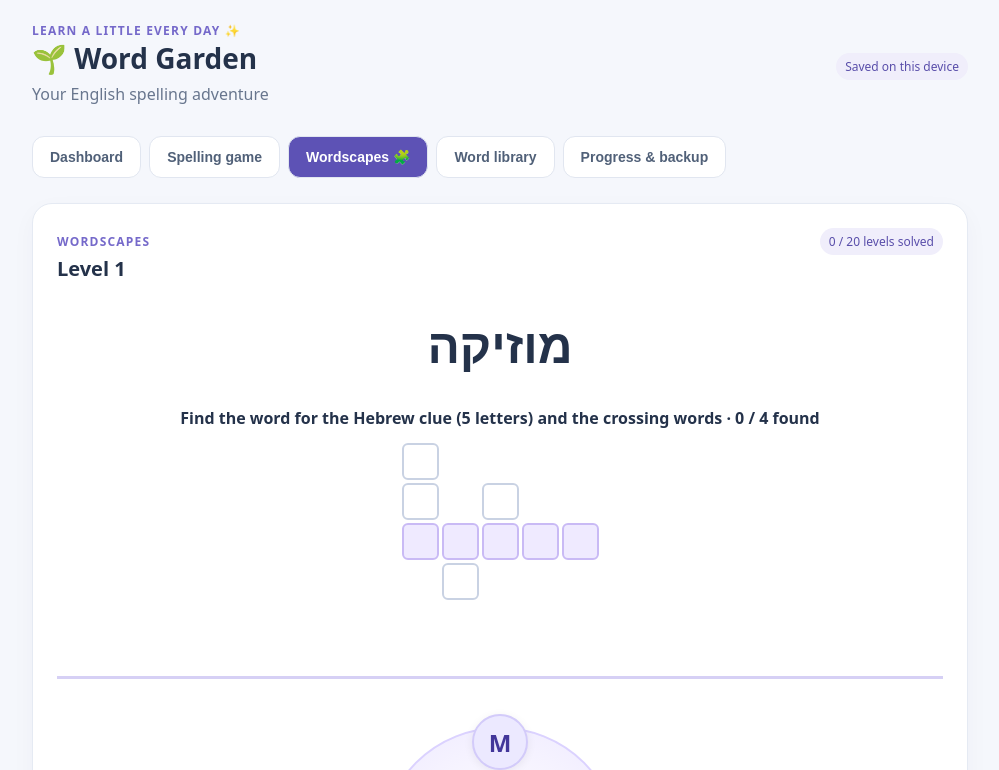
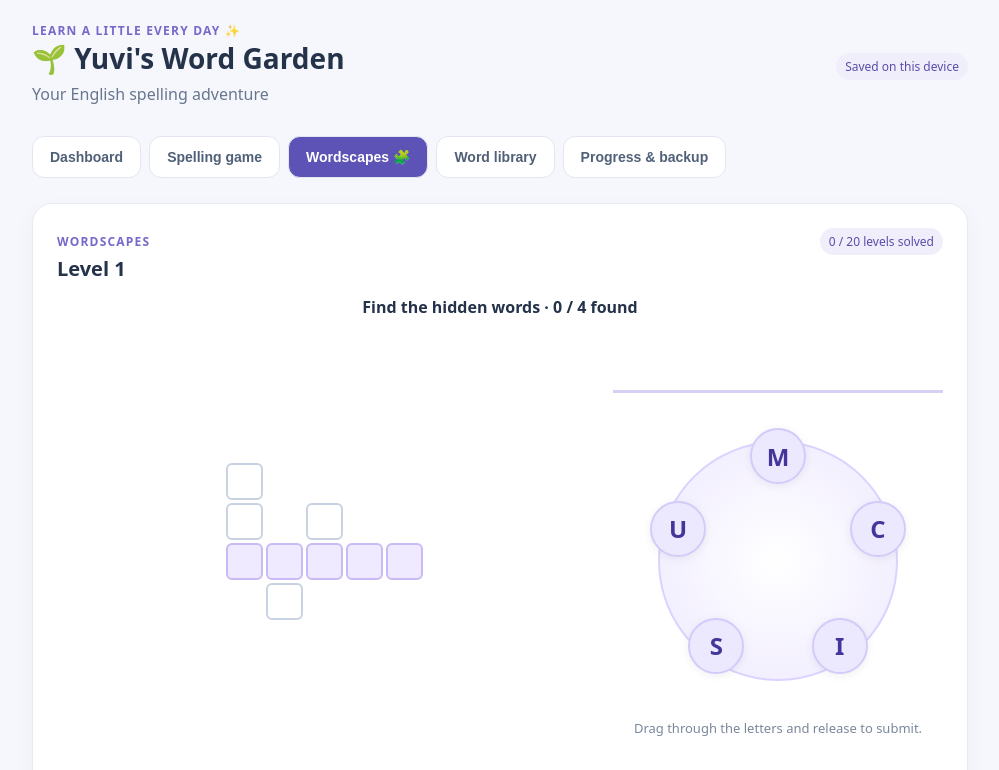
Before and after one commit to amitbarnir/word-garden, a plain HTML site: page index.html in a window 1280 px wide. Both pictures are taken after a click on the button "Wordscapes 🧩". Shown: the top 770 px of the page, without its empty margins (140-1139 px from the left). Drawn offline with Linux system fonts and the light colour scheme.

Commit message:
Rename to Yuvi's Word Garden; open spelling by default; show crossword beside wheel

```diff
--- a/index.html
+++ b/index.html
@@ -3,7 +3,7 @@
 <head>
 <meta charset="utf-8">
 <meta name="viewport" content="width=device-width,initial-scale=1">
-<title>Word Garden · English Practice</title>
+<title>Yuvi's Word Garden · English Practice</title>
 <style>
 :root{
   --bg:#f5f7fc; --card:#fff; --ink:#24324a; --muted:#68768e; --line:#e5eaf3;
@@ -37,6 +37,11 @@ input:focus,textarea:focus,select:focus{outline:2px solid #a59af4}
 footer{margin:28px 0;color:#8a94a7;font-size:12px}
 
 /* Wordscapes */
+.ws-stage{display:grid;grid-template-columns:minmax(0,1fr) 330px;align-items:center;gap:22px;margin:16px 0 6px}
+.ws-board{min-width:0;display:flex;align-items:center;justify-content:center;overflow-x:auto;padding:10px 0}
+.ws-play{min-width:0;display:flex;flex-direction:column;align-items:center;justify-content:center}
+.ws-play #wsGuess{width:100%}
+@media(max-width:760px){.ws-stage{grid-template-columns:minmax(0,1fr);gap:8px}.ws-board{overflow-x:auto}.ws-wheel-wrap{margin-top:8px}}
 .crossgrid{display:grid;gap:3px;justify-content:center;margin:14px auto 20px;width:fit-content;max-width:100%;overflow-x:auto;direction:ltr}
 .crosscell{width:37px;height:37px;display:grid;place-items:center;border-radius:6px;border:2px solid #c9d2e3;background:#fff;color:#293b56;font-size:19px;font-weight:850;flex-shrink:0}
 .crosscell.blank{visibility:hidden}.crosscell.main{background:#efeaff;border-color:#c9baf5}.crosscell.solved{background:#d9f4e7;border-color:#60b891;color:#207b55}
@@ -57,15 +62,15 @@ footer{margin:28px 0;color:#8a94a7;font-size:12px}
   <header>
     <div>
       <div class="eyebrow">Learn a little every day ✨</div>
-      <h1>🌱 Word Garden</h1>
+      <h1>🌱 Yuvi's Word Garden</h1>
       <p style="margin:6px 0">Your English spelling adventure</p>
     </div>
     <span class="pill" id="saveStatus">Saved on this device</span>
   </header>
 
   <nav class="tabs">
-    <button class="active" data-tab="home">Dashboard</button>
-    <button data-tab="practice">Spelling game</button>
+    <button data-tab="home">Dashboard</button>
+    <button class="active" data-tab="practice">Spelling game</button>
     <button data-tab="wordscapes">Wordscapes 🧩</button>
     <button data-tab="library">Word library</button>
     <button data-tab="progress">Progress & backup</button>
@@ -123,9 +128,12 @@ footer{margin:28px 0;color:#8a94a7;font-size:12px}
     <div class="panel">
       <div class="spaced"><span class="eyebrow">Wordscapes</span><span class="pill" id="wheelCount"></span></div>
       <h2 id="wheelTitle">Wordscapes</h2>
-      <div class="prompt" id="wheelHe"></div>
       <div class="wordscapes-clue" id="wsMainLabel"></div>
+      <div class="ws-stage">
+        <div class="ws-board">
           <div id="wsWords" class="crossgrid" aria-label="Crossword puzzle"></div>
+        </div>
+        <div class="ws-play">
           <div id="wsGuess" aria-live="polite"></div>
           <div class="ws-wheel-wrap">
             <div id="wheelArea" aria-label="Letter wheel">
@@ -136,6 +144,8 @@ footer{margin:28px 0;color:#8a94a7;font-size:12px}
               <div id="wheelNodes"></div>
             </div>
             <div class="muted" id="wsHint">Drag through the letters and release to submit.</div>
+          </div>
+        </div>
       </div>
       <div id="wheelFeedback" class="feedback hidden" role="status"></div>
       <div class="row" style="justify-content:center;margin-top:18px">
@@ -184,7 +194,7 @@ footer{margin:28px 0;color:#8a94a7;font-size:12px}
     </div>
   </section>
 
-  <footer>Version 4 · Your progress stays on this device unless you export it.</footer>
+  <footer>Version 5 · Your progress stays on this device unless you export it.</footer>
 </div>
 
 <script>
@@ -325,10 +335,9 @@ function guessedWord(){ return selected.map(i=>wheelLetters[i]).join(''); }
 function renderLevel(){
   const level=levels[levelIndex]; if(!level) return;
   $('wheelTitle').textContent='Level '+(levelIndex+1)+(data.wheelDone[level.key]?' ✓':'');
-  $('wheelHe').textContent=level.he;
-  $('wsMainLabel').textContent='Find the word for the Hebrew clue ('+level.main.length+' letters) and the crossing words · '+solvedWords.length+' / '+level.targets.length+' found';
+  $('wsMainLabel').textContent='Find the hidden words · '+solvedWords.length+' / '+level.targets.length+' found';
   $('wheelCount').textContent=levels.filter(lvl=>data.wheelDone[lvl.key]).length+' / '+levels.length+' levels solved';
-  $('wheelSelect').replaceChildren(); levels.forEach((lvl,i)=>{ const o=document.createElement('option'); o.value=i; o.textContent=(i+1)+'. '+lvl.he+(data.wheelDone[lvl.key]?' ✓':''); $('wheelSelect').append(o); }); $('wheelSelect').value=String(levelIndex);
+  $('wheelSelect').replaceChildren(); levels.forEach((lvl,i)=>{ const o=document.createElement('option'); o.value=i; o.textContent='Level '+(i+1)+(data.wheelDone[lvl.key]?' ✓':''); $('wheelSelect').append(o); }); $('wheelSelect').value=String(levelIndex);
   const cells=new Map(); let rows=0,cols=0;
   for(const p of level.placed) for(let i=0;i<p.word.length;i++){
     const r=p.r+(p.dir==='v'?i:0),c=p.c+(p.dir==='h'?i:0),key=r+','+c;
@@ -402,7 +411,7 @@ window.addEventListener('keydown', e=>{
   }
 });
 
-save(); render(); refreshWordscapes(); show('home');
+save(); render(); refreshWordscapes(); startSession('all');
 })();
 </script>
 </body>
```
Lines whose indentation alone changed are shown as unchanged.
